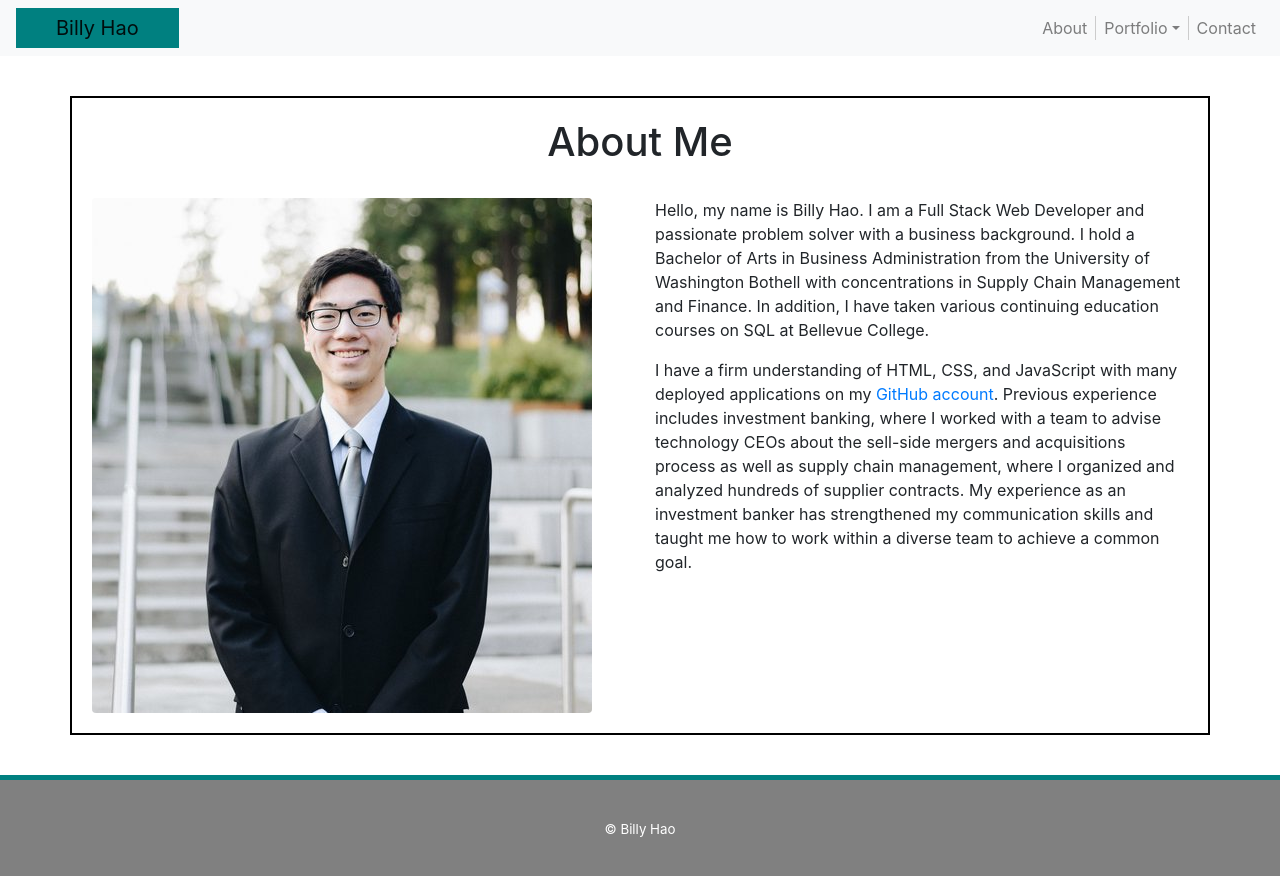
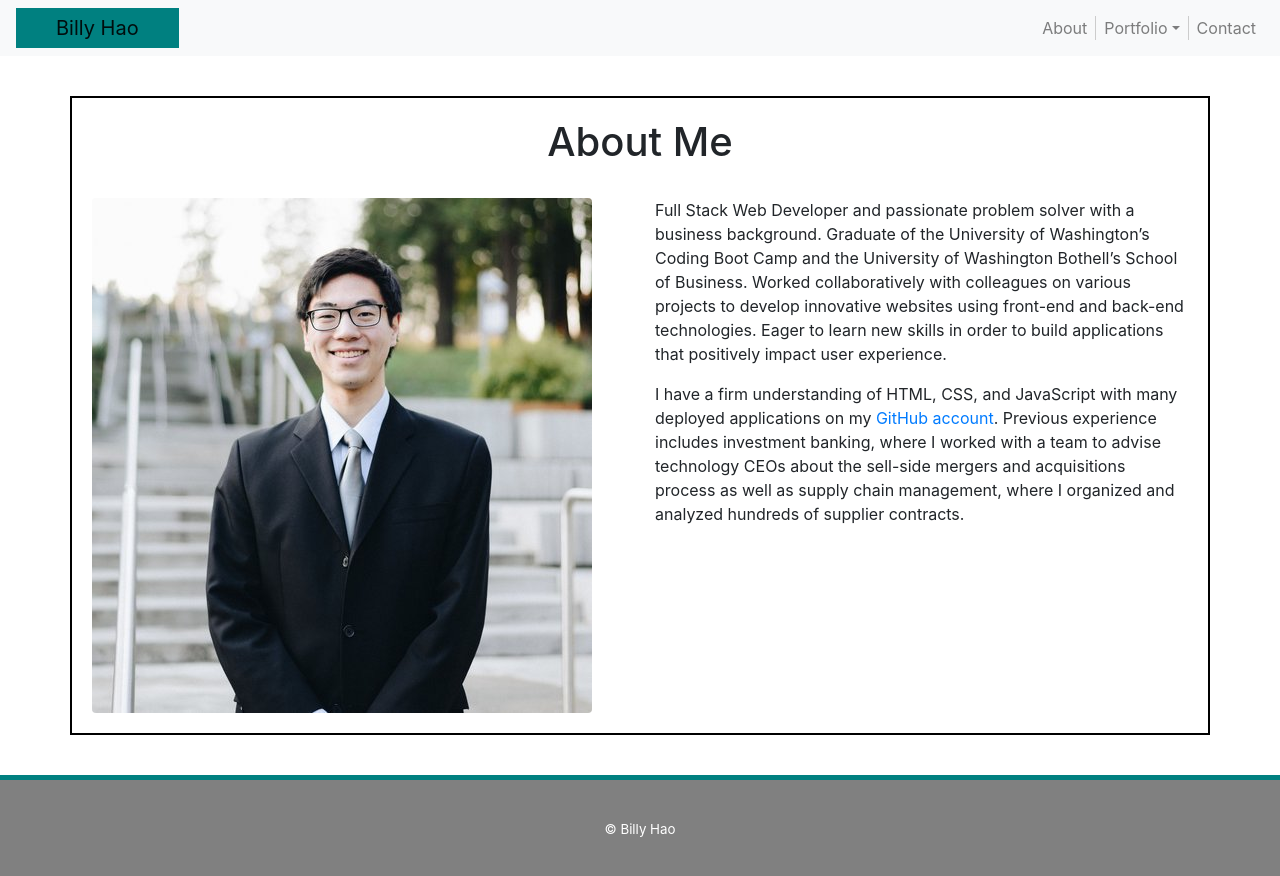
Before and after one commit to billyhao12/react-portfolio, a React (Create React App) app: page / in a window 1280 px wide. Shown: the top 876 px of the page. Built offline with nearby package versions, Linux system fonts and the light colour scheme.

Commit message:
Revised text in the 'About Me' page.

```diff
--- a/src/pages/About/index.js
+++ b/src/pages/About/index.js
@@ -22,15 +22,15 @@ function About() {
                         </Col>
                         <Col lg={6}>
                             <p>
-                                Hello, my name is Billy Hao. I am a Full Stack Web Developer and passionate problem solver with a business background.
-                                I hold a Bachelor of Arts in Business Administration from the University of Washington Bothell with concentrations in Supply Chain Management and Finance.
-                                In addition, I have taken various continuing education courses on SQL at Bellevue College.
+                                Full Stack Web Developer and passionate problem solver with a business background. Graduate of the University
+                                of Washington’s Coding Boot Camp and the University of Washington Bothell’s School of Business. Worked
+                                collaboratively with colleagues on various projects to develop innovative websites using front-end and back-end
+                                technologies. Eager to learn new skills in order to build applications that positively impact user experience.
                             </p>
 
                             <p>
                                 I have a firm understanding of HTML, CSS, and JavaScript with many deployed applications on my <a href="https://github.com/billyhao12">GitHub account</a>.
                                 Previous experience includes investment banking, where I worked with a team to advise technology CEOs about the sell-side mergers and acquisitions process as well as supply chain management, where I organized and analyzed hundreds of supplier contracts.
-                                My experience as an investment banker has strengthened my communication skills and taught me how to work within a diverse team to achieve a common goal.
                             </p>
                         </Col>
                     </Row>
```
